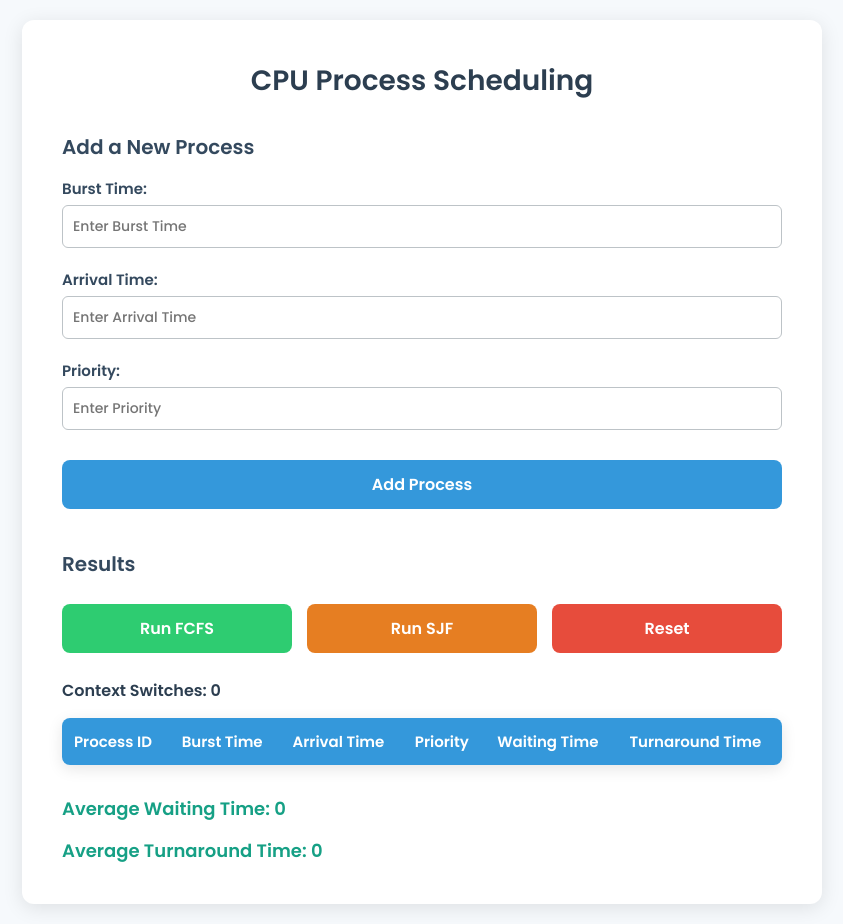
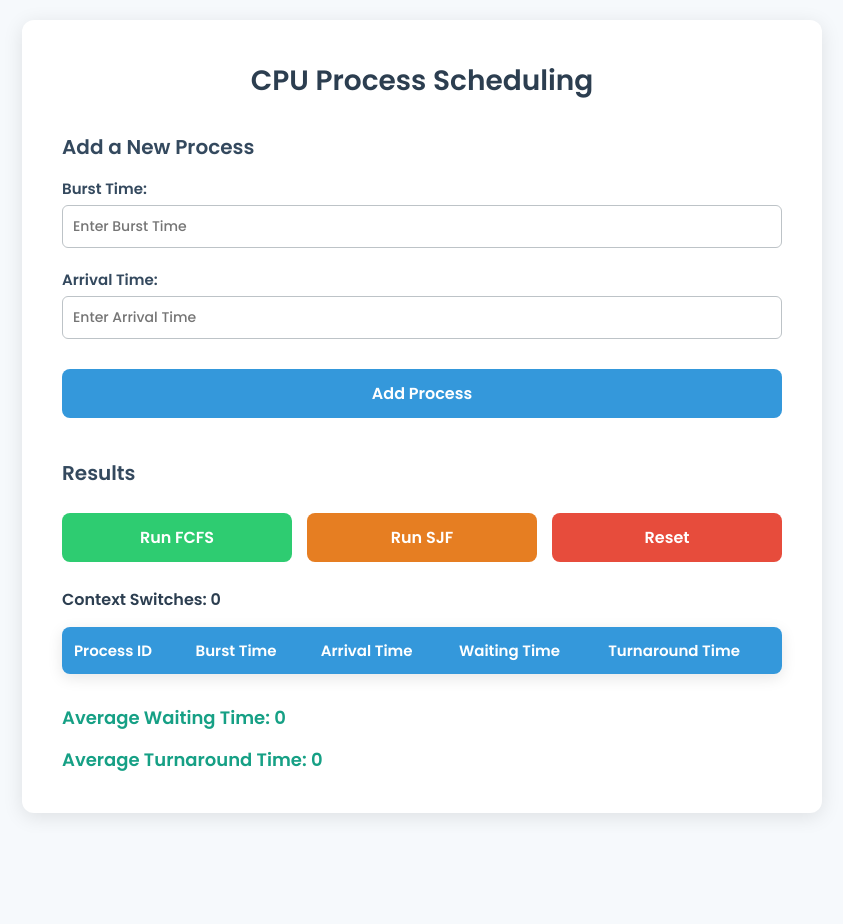
Before and after one commit to Yoga-Syahputra/project1-so, a plain HTML site: page index.html in a window 1280 px wide. Shown: the whole page, without its empty margins (218-1061 px from the left). After the commit the page ends 833 px from the top, so only its background shows below. Drawn offline with Linux system fonts and the light colour scheme.

Commit message:
fix: remove priority

```diff
--- a/index.html
+++ b/index.html
@@ -34,15 +34,6 @@
               placeholder="Enter Arrival Time"
             />
           </div>
-          <div class="input-group">
-            <label for="priority">Priority:</label>
-            <input
-              type="number"
-              id="priority"
-              required
-              placeholder="Enter Priority"
-            />
-          </div>
           <button type="submit">Add Process</button>
         </form>
       </div>
@@ -65,7 +56,6 @@
               <th>Process ID</th>
               <th>Burst Time</th>
               <th>Arrival Time</th>
-              <th>Priority</th>
               <th>Waiting Time</th>
               <th>Turnaround Time</th>
             </tr>
--- a/script.js
+++ b/script.js
@@ -1,9 +1,8 @@
 class Process {
-  constructor(id, burstTime, arrivalTime, priority) {
+  constructor(id, burstTime, arrivalTime) {
     this.id = id;
     this.burstTime = burstTime;
     this.arrivalTime = arrivalTime;
-    this.priority = priority;
     this.waitingTime = 0;
     this.turnaroundTime = 0;
   }
@@ -18,9 +17,8 @@ document.getElementById("processForm").addEventListener("submit", (e) => {
 
   let burstTime = parseInt(document.getElementById("burstTime").value);
   let arrivalTime = parseInt(document.getElementById("arrivalTime").value);
-  let priority = parseInt(document.getElementById("priority").value);
 
-  processes.push(new Process(processId++, burstTime, arrivalTime, priority));
+  processes.push(new Process(processId++, burstTime, arrivalTime));
   displayProcesses(processes);
 
   // Reset the form
@@ -37,7 +35,6 @@ function displayProcesses(processes) {
                     <td>${process.id}</td>
                     <td>${process.burstTime}</td>
                     <td>${process.arrivalTime}</td>
-                    <td>${process.priority}</td>
                     <td>${process.waitingTime}</td>
                     <td>${process.turnaroundTime}</td>
                    </tr>`;
```
